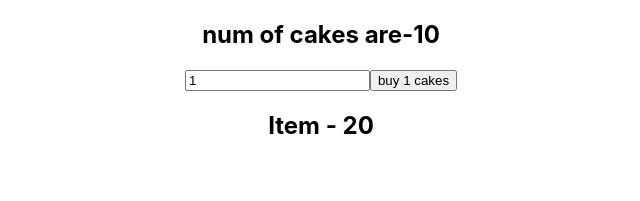
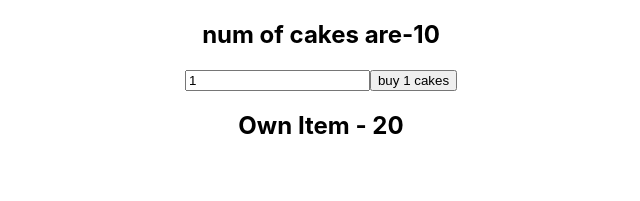
Before and after one commit to abdultanveer/react-redux, a React (Create React App) app: page / in a window 1280 px wide. Shown: the top 201 px of the page, without its empty margins (319-959 px from the left). Built offline with nearby package versions, Linux system fonts and the light colour scheme.

Commit message:
fixed passing own props from app.js

```diff
--- a/src/App.js
+++ b/src/App.js
@@ -20,7 +20,7 @@ function App() {
         {/* <CounterOne/>
       <CounterTwo/> */}
         <NewCakeContainer  />
-        <ItemContainer item ="cake"/>
+        <ItemContainer iceCream/>
         {/* <CakeContainer />
         <HooksCakeContainer /> */}
       </div>
--- a/src/components/ItemContainer.js
+++ b/src/components/ItemContainer.js
@@ -4,7 +4,7 @@ import { connect } from 'react-redux';
  function ItemContainer(props) {
   return (
     <div>
-        <h2>Item - {props.item}</h2>
+        <h2>Own Item - {props.item}</h2>
     </div>
   )
 }
```
